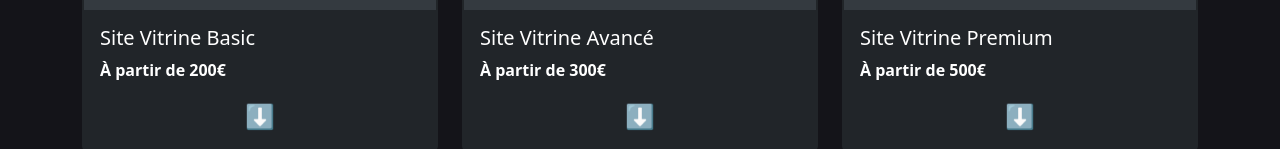
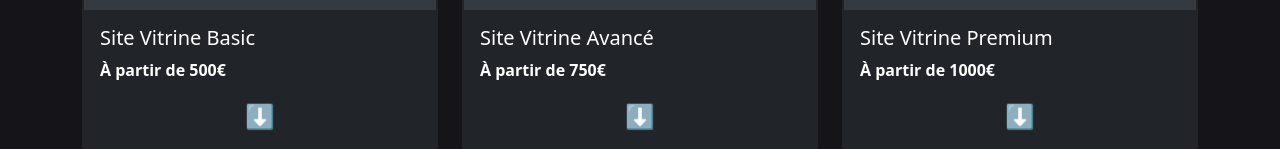
Before and after one commit to amineitji/amineitji-portfolio, a Vue app: page /commandez in a window 1280 px wide. Shown: the part 333-482 px from the top of the page. Built offline with nearby package versions, Linux system fonts and the light colour scheme.

Commit message:
Update OrderSite.vue

```diff
--- a/src/views/OrderSite.vue
+++ b/src/views/OrderSite.vue
@@ -68,7 +68,7 @@ export default {
             </ul>
             <p>Cette formule est idéale pour les petites entreprises ou les projets nécessitant une présence en ligne rapide et efficace.</p>
           `,
-          price: 'À partir de 200€',
+          price: 'À partir de 500€',
           image: 'Basic.png',
           emailBody: 'Je souhaite commander la formule "Site Vitrine Basic". Veuillez me contacter pour discuter des détails.'
         },
@@ -84,7 +84,7 @@ export default {
             </ul>
             <p>Ce site, prêt en environ deux semaines, est idéal pour les entreprises qui souhaitent se démarquer avec un site moderne et complet.</p>
           `,
-          price: 'À partir de 300€',
+          price: 'À partir de 750€',
           image: 'Avance.png',
           emailBody: 'Je souhaite commander la formule "Site Vitrine Avancé". Veuillez me contacter pour discuter des détails.'
         },
@@ -100,7 +100,7 @@ export default {
             </ul>
             <p>Ce projet, qui peut prendre jusqu'à quatre semaines, est parfait pour les entreprises souhaitant un site unique, entièrement personnalisé, prêt à impressionner en ligne.</p>
           `,
-          price: 'À partir de 500€',
+          price: 'À partir de 1000€',
           image: 'Premium.png',
           emailBody: 'Je souhaite commander la formule "Site Vitrine Premium". Veuillez me contacter pour discuter des détails.'
         }
```
